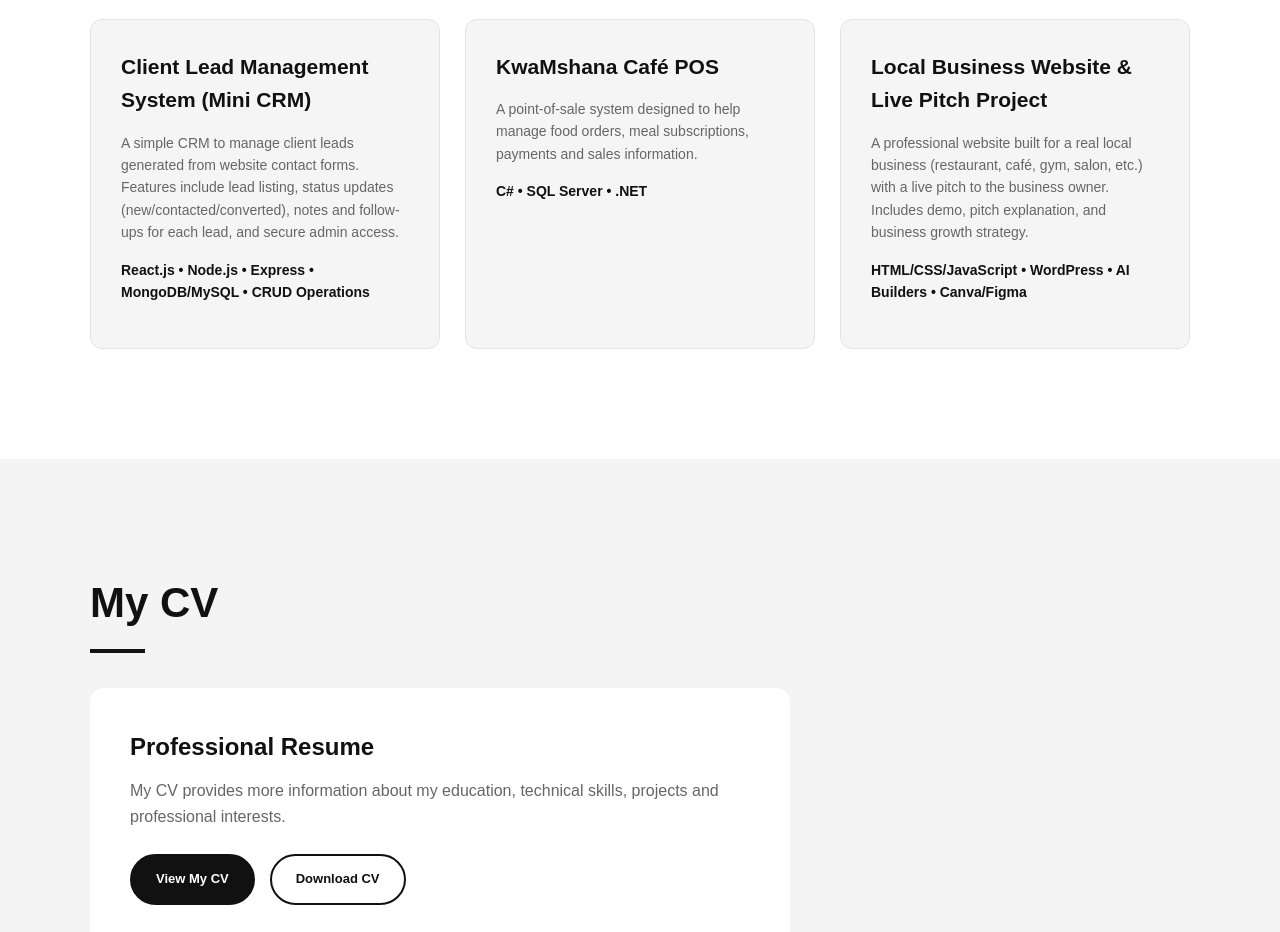
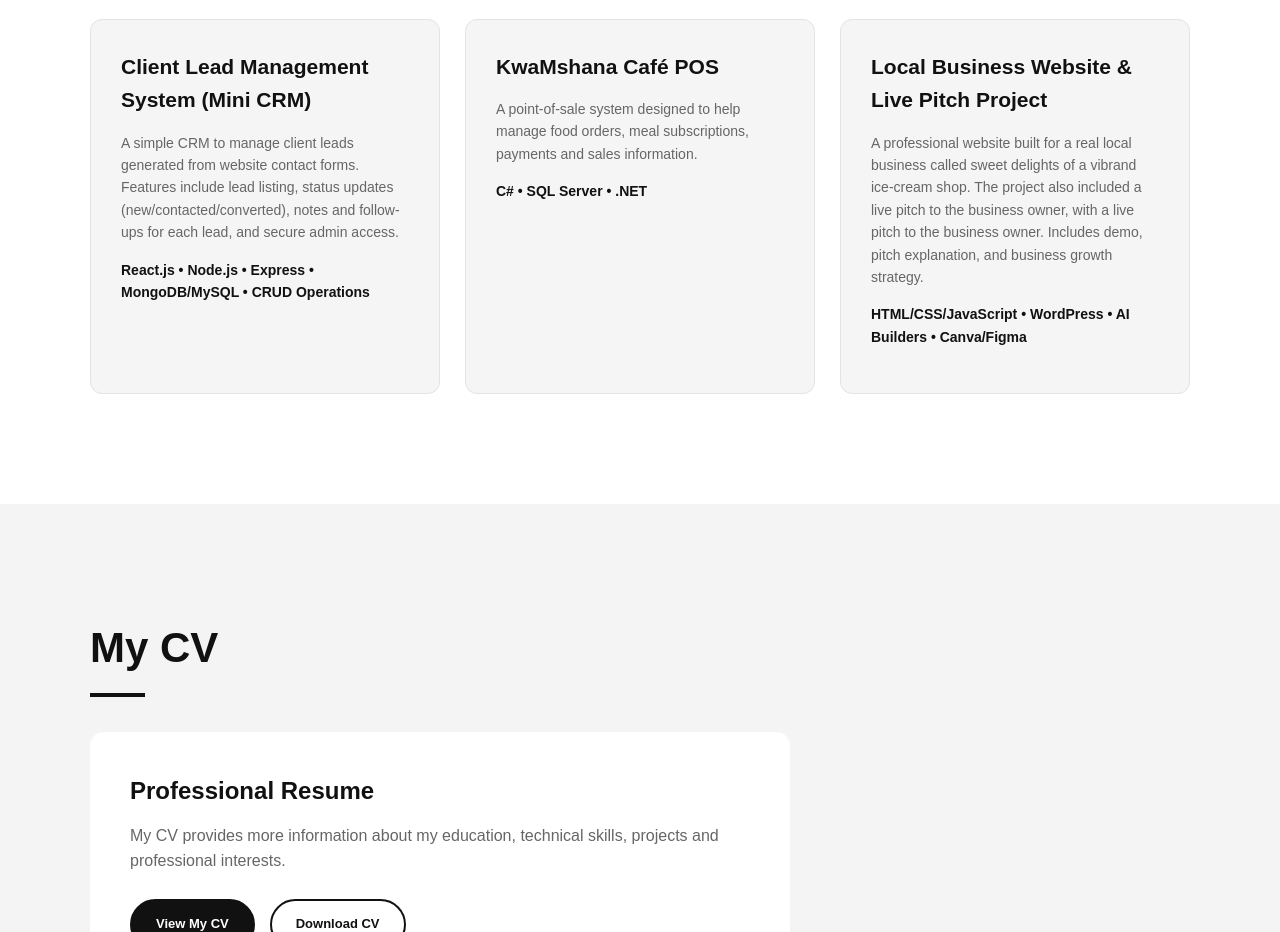
Before and after one commit to msizinzama87/-FUTURE_FS_01, a website: page Public/index.html in a window 1280 px wide. Shown: the part 2160-3092 px from the top of the page. Drawn offline with nearby package versions, Linux system fonts and the light colour scheme.

Commit message:
Update CV and portfolio files

```diff
--- a/Public/index.html
+++ b/Public/index.html
@@ -211,8 +211,9 @@
             <article class="project-card">
                 <h3>Local Business Website & Live Pitch Project</h3>
                 <p>
-                    A professional website built for a real local business (restaurant, café,
-                    gym, salon, etc.) with a live pitch to the business owner. Includes demo,
+                    A professional website built for a real local business called sweet delights of a vibrand ice-cream shop.
+                    The project also included a live pitch to the business owner,
+                    with a live pitch to the business owner. Includes demo,
                     pitch explanation, and business growth strategy.
                 </p>
                 <p class="technologies">
```
Also changed, not shown: 1 other file.
